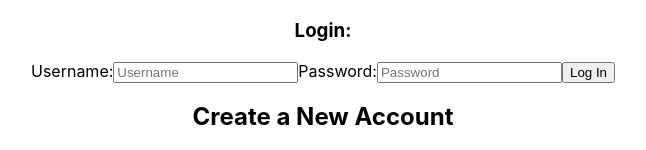
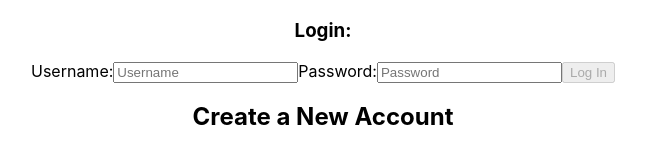
Before and after one commit to bbellify/bw1-front-end, a React (Create React App) app in the folder anywhere-fitness-oct-2021/: page / in a window 1280 px wide. Shown: the part 132-282 px from the top of the page, without its empty margins (317-963 px from the left). Built offline with nearby package versions, Linux system fonts and the light colour scheme.

Commit message:
added login schema, login not fully controlled yet

```diff
--- a/anywhere-fitness-oct-2021/src/components/login.js
+++ b/anywhere-fitness-oct-2021/src/components/login.js
@@ -1,6 +1,10 @@
 import React from 'react';
+import { useState, useEffect } from 'react'
+import loginSchema from '../validation/loginSchema';
 
 const Login = () => {
+
+    const [ disabled, setDisabled ] = useState(true);
 
 
     const onSubmit = evt => {
@@ -22,7 +26,7 @@ const Login = () => {
                     placeholder='Password'
                 />
             </label>
-            <button onSubmit={onSubmit}>Log In</button>
+            <button disabled={disabled} onSubmit={onSubmit}>Log In</button>
         </form>
 
     </div>
--- /dev/null
+++ b/anywhere-fitness-oct-2021/src/validation/loginSchema.js
@@ -0,0 +1,16 @@
+import * as yup from 'yup';
+
+
+const loginSchema = yup.object().shape({
+    username: yup
+        .string()
+        .trim()
+        .required('Please enter your username'),
+    password: yup
+        .string()
+        .trim()
+        .required('Please enter your password'),
+
+})
+
+export default loginSchema
```
